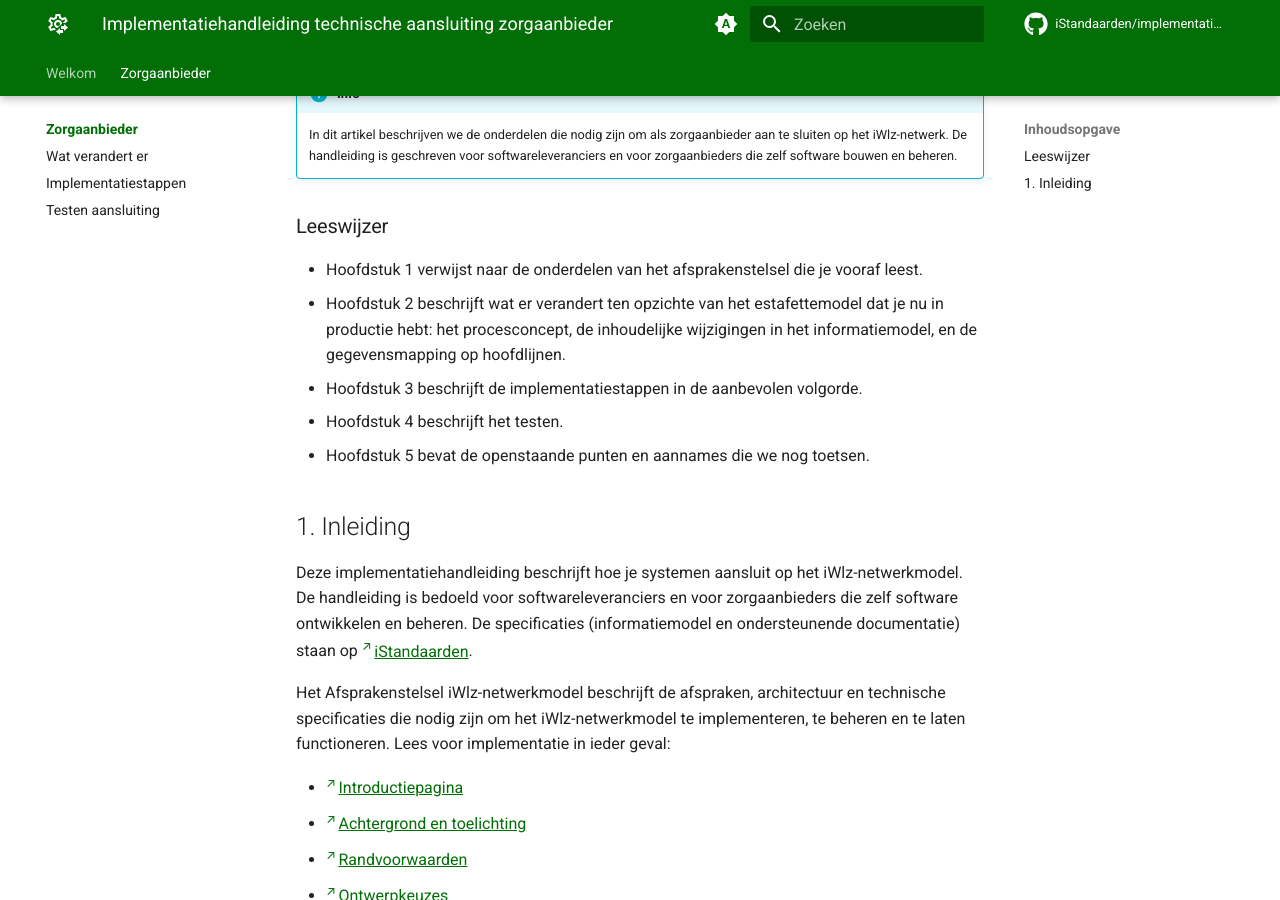
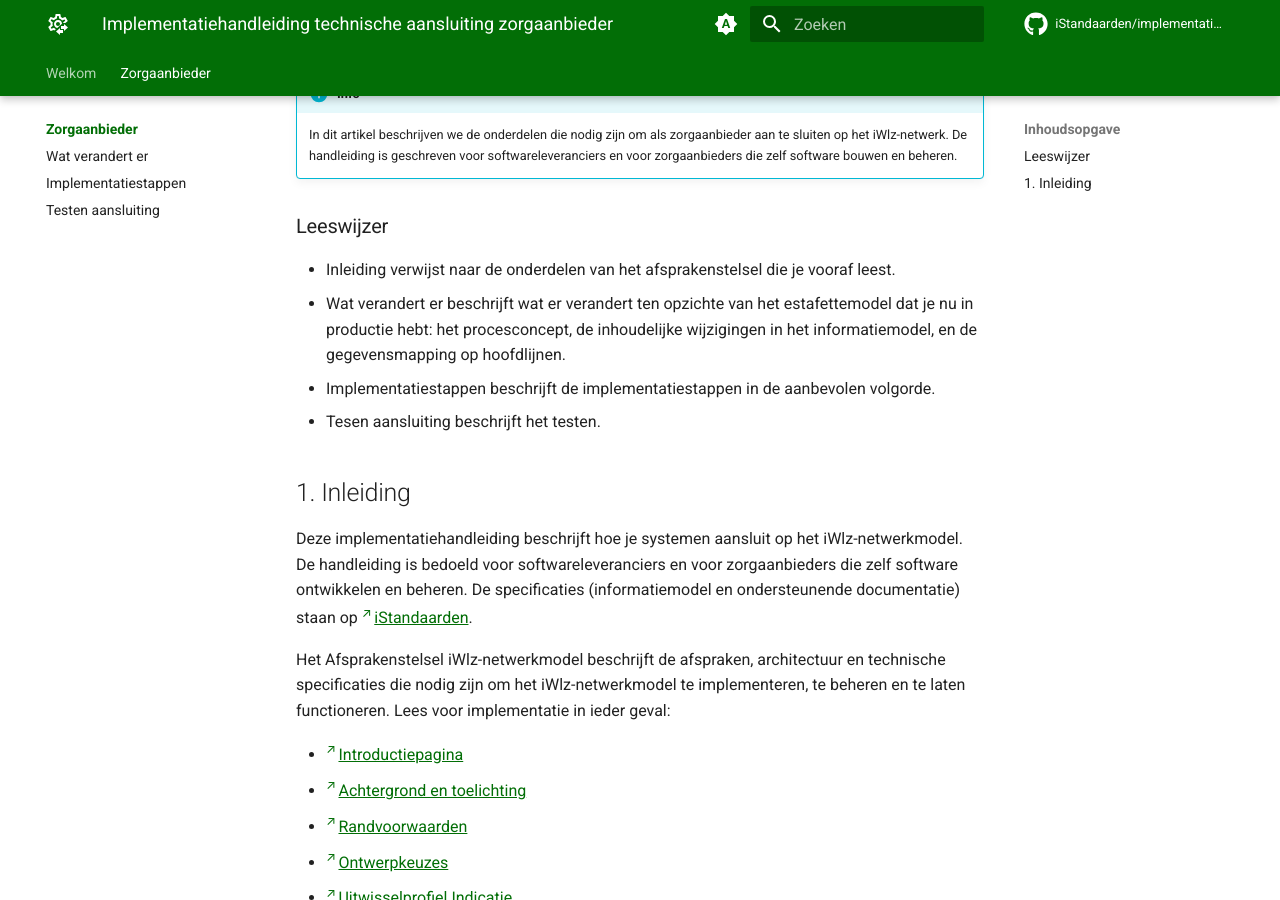
Before and after one commit to iStandaarden/implementatiehandleiding-netwerkmodel, an MkDocs documentation site: the page built from docs/zorgaanbieder/index.md, in a window 1280 px wide and 900 px high, scrolled down 315 px. Built offline with MkDocs 1.6.1 and Material for MkDocs 9.7.7, drawn with Linux system fonts in a browser that asks for light colours; comment, search, counter and statistics services are not loaded; the version menu is left out.

Commit message:
kleine aanpassingen ivm de structuur

```diff
--- a/docs/zorgaanbieder/index.md
+++ b/docs/zorgaanbieder/index.md
@@ -5,11 +5,10 @@
 
 ### Leeswijzer
 
-- Hoofdstuk 1 verwijst naar de onderdelen van het afsprakenstelsel die je vooraf leest.
-- Hoofdstuk 2 beschrijft wat er verandert ten opzichte van het estafettemodel dat je nu in productie hebt: het procesconcept, de inhoudelijke wijzigingen in het informatiemodel, en de gegevensmapping op hoofdlijnen.
-- Hoofdstuk 3 beschrijft de implementatiestappen in de aanbevolen volgorde.
-- Hoofdstuk 4 beschrijft het testen.
-- Hoofdstuk 5 bevat de openstaande punten en aannames die we nog toetsen.
+- Inleiding verwijst naar de onderdelen van het afsprakenstelsel die je vooraf leest.
+- Wat verandert er beschrijft wat er verandert ten opzichte van het estafettemodel dat je nu in productie hebt: het procesconcept, de inhoudelijke wijzigingen in het informatiemodel, en de gegevensmapping op hoofdlijnen.
+- Implementatiestappen beschrijft de implementatiestappen in de aanbevolen volgorde.
+- Tesen aansluiting beschrijft het testen.
 
 
 ## 1. Inleiding
```
